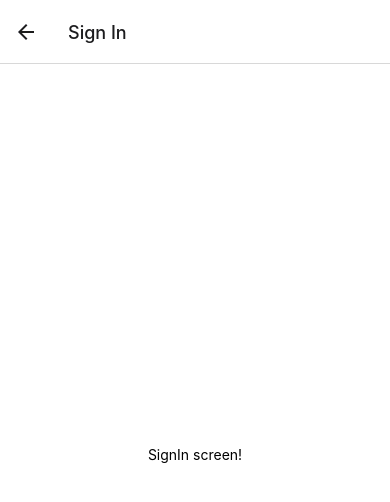
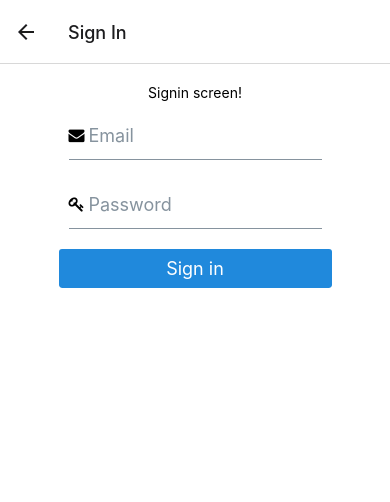
Before and after one commit to Ditch-Lab/prototype, a React Native app: screen /Home in a window 390 px wide. Both pictures are taken after a click on the button "Sign in". Shown: the top 502 px of the page. Built offline with nearby package versions, Linux system fonts and the light colour scheme; no server answers.

Commit message:
working log in and out flow

```diff
--- a/config/firebase.ts
+++ b/config/firebase.ts
@@ -5,6 +5,7 @@
   FIREBASE_APP_ID,
   FIREBASE_MEASUREMENT_ID
 } from '@env'
+import 'firebase/auth'
 
 // TODO: Add SDKs for Firebase products that you want to use
 // https://firebase.google.com/docs/web/setup#available-libraries
--- a/package.json
+++ b/package.json
@@ -14,7 +14,6 @@
     "@react-navigation/native": "^6.1.7",
     "@react-navigation/stack": "^6.3.17",
     "expo": "~48.0.18",
-    "expo-constants": "~14.2.1",
     "expo-status-bar": "~1.4.4",
     "firebase": "^10.0.0",
     "react": "18.2.0",
--- a/screens/Home.tsx
+++ b/screens/Home.tsx
@@ -1,12 +1,19 @@
-import { StatusBar } from 'expo-status-bar'
 import React from 'react'
 import { StyleSheet, Text, View } from 'react-native'
+import { useAuthentication } from '../utils/hooks/useAuthentication'
+import { Button } from 'react-native-elements'
+import { getAuth, signOut } from 'firebase/auth'
+
+const auth = getAuth()
 
 export default function HomeScreen () {
+  const { user } = useAuthentication()
+
   return (
     <View style={styles.container}>
-      <Text>Home screen!</Text>
-      <StatusBar style="auto" />
+      <Text>Welcome {user?.email}!</Text>
+
+      <Button title="Sign Out" style={styles.button} onPress={async () => { await signOut(auth) }} />
     </View>
   )
 }
@@ -17,5 +24,8 @@
     backgroundColor: '#fff',
     alignItems: 'center',
     justifyContent: 'center'
+  },
+  button: {
+    marginTop: 10
   }
 })
--- a/screens/SignInScreen.tsx
+++ b/screens/SignInScreen.tsx
@@ -1,12 +1,69 @@
-import { StatusBar } from 'expo-status-bar'
 import React from 'react'
 import { StyleSheet, Text, View } from 'react-native'
+import Icon from 'react-native-vector-icons/FontAwesome'
+import { Input, Button } from 'react-native-elements'
+import { getAuth, signInWithEmailAndPassword } from 'firebase/auth'
 
-export default function SignInScreen () {
+const auth = getAuth()
+
+const SignInScreen = () => {
+  const [value, setValue] = React.useState({
+    email: '',
+    password: '',
+    error: ''
+  })
+
+  async function signIn () {
+    if (value.email === '' || value.password === '') {
+      setValue({
+        ...value,
+        error: 'Email and password are mandatory.'
+      })
+      return
+    }
+
+    try {
+      await signInWithEmailAndPassword(auth, value.email, value.password)
+    } catch (error) {
+      setValue({
+        ...value,
+        error: error.message
+      })
+    }
+  }
+
   return (
     <View style={styles.container}>
-      <Text>SignIn screen!</Text>
-      <StatusBar style="auto" />
+      <Text>Signin screen!</Text>
+
+      {!!value.error && <View style={styles.error}><Text>{value.error}</Text></View>}
+
+      <View style={styles.controls}>
+        <Input
+          placeholder='Email'
+          containerStyle={styles.control}
+          value={value.email}
+          onChangeText={(text) => { setValue({ ...value, email: text }) }}
+          leftIcon={<Icon
+            name='envelope'
+            size={16}
+          />}
+        />
+
+        <Input
+          placeholder='Password'
+          containerStyle={styles.control}
+          value={value.password}
+          onChangeText={(text) => { setValue({ ...value, password: text }) }}
+          secureTextEntry={true}
+          leftIcon={<Icon
+            name='key'
+            size={16}
+          />}
+        />
+
+        <Button title="Sign in" buttonStyle={styles.control} onPress={signIn} />
+      </View>
     </View>
   )
 }
@@ -14,8 +71,27 @@
 const styles = StyleSheet.create({
   container: {
     flex: 1,
+    paddingTop: 20,
     backgroundColor: '#fff',
     alignItems: 'center',
     justifyContent: 'center'
+  },
+
+  controls: {
+    flex: 1,
+    width: '70%'
+  },
+
+  control: {
+    marginTop: 10
+  },
+
+  error: {
+    marginTop: 10,
+    padding: 10,
+    color: '#fff',
+    backgroundColor: '#D54826FF'
   }
 })
+
+export default SignInScreen
--- a/screens/SignUpScreen.tsx
+++ b/screens/SignUpScreen.tsx
@@ -3,6 +3,9 @@
 import Icon from 'react-native-vector-icons/FontAwesome'
 import { Input, Button } from 'react-native-elements'
 import { type StackScreenProps } from '@react-navigation/stack'
+import { getAuth, createUserWithEmailAndPassword } from 'firebase/auth'
+
+const auth = getAuth()
 
 const SignUpScreen: React.FC<StackScreenProps<any>> = ({ navigation }) => {
   const [value, setValue] = React.useState({
@@ -11,7 +14,7 @@
     error: ''
   })
 
-  function signUp () {
+  async function signUp () {
     if (value.email === '' || value.password === '') {
       setValue({
         ...value,
@@ -20,10 +23,15 @@
       return
     }
 
-    setValue({
-      ...value,
-      error: ''
-    })
+    try {
+      await createUserWithEmailAndPassword(auth, value.email, value.password)
+      navigation.navigate('Sign In')
+    } catch (error) {
+      setValue({
+        ...value,
+        error: error.message
+      })
+    }
   }
 
   return (
--- a/tsconfig.json
+++ b/tsconfig.json
@@ -1,7 +1,8 @@
 {
   "extends": "expo/tsconfig.base",
   "compilerOptions": {
-    "strict": true
+    "strict": true,
+    "useUnknownInCatchVariables": false,
   },
   "typeRoots": ["./types"]
 }
```
Also changed, not shown: .eslintrc.js.
